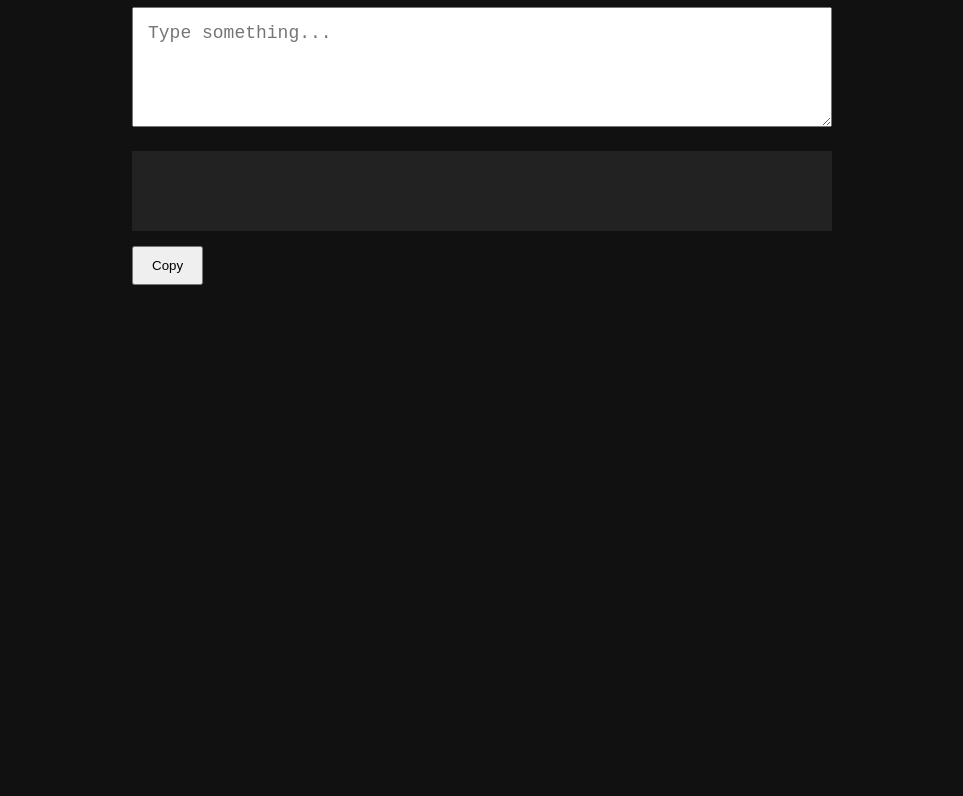
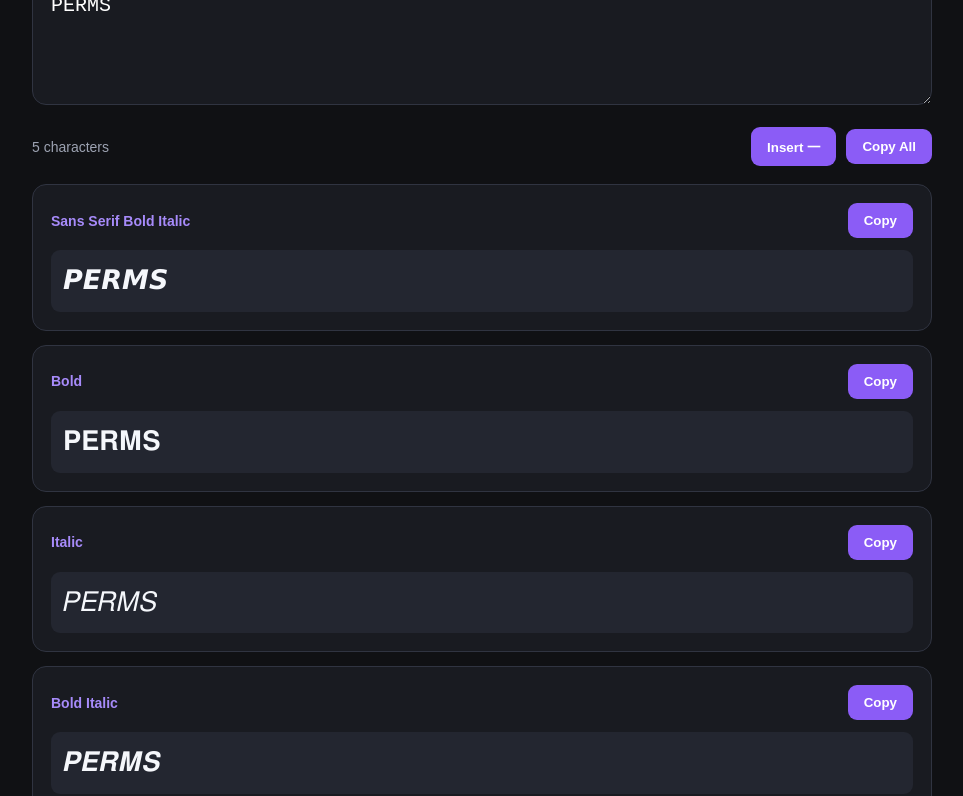
Before and after one commit to micvault/fontgen, a plain HTML site: page index.html in a window 1280 px wide. Shown: the part 154-950 px from the top of the page, without its empty margins (158-1121 px from the left). Before the commit the page ends 800 px from the top, so only its background shows below. Drawn offline with Linux system fonts and the light colour scheme.

Commit message:
Update index.html

```diff
--- a/index.html
+++ b/index.html
@@ -3,89 +3,329 @@
 <head>
   <meta charset="UTF-8">
   <meta name="viewport" content="width=device-width, initial-scale=1.0">
-  <title>𝙋𝙀𝙍𝙈𝙎 Generator</title>
+  <title>Font Generator</title>
 
   <style>
+    :root {
+      --bg: #101114;
+      --panel: #191b21;
+      --panel-light: #232630;
+      --text: #f5f7fb;
+      --muted: #9da3b2;
+      --accent: #8b5cf6;
+      --accent-light: #a78bfa;
+      --border: #303441;
+    }
+
+    * {
+      box-sizing: border-box;
+    }
+
     body {
+      margin: 0;
+      padding: 32px 16px;
+      background: var(--bg);
+      color: var(--text);
       font-family: Arial, sans-serif;
-      background: #111;
-      color: white;
-      max-width: 700px;
-      margin: 60px auto;
-      padding: 20px;
+    }
+
+    .container {
+      max-width: 900px;
+      margin: auto;
+    }
+
+    header {
+      text-align: center;
+      margin-bottom: 28px;
+    }
+
+    h1 {
+      margin: 0 0 8px;
+      font-size: 38px;
+    }
+
+    header p {
+      color: var(--muted);
+      margin: 0;
     }
 
     textarea {
       width: 100%;
-      height: 120px;
-      padding: 15px;
-      font-size: 18px;
-      box-sizing: border-box;
+      min-height: 130px;
+      padding: 18px;
+      border: 1px solid var(--border);
+      border-radius: 14px;
+      outline: none;
       resize: vertical;
+      background: var(--panel);
+      color: white;
+      font-size: 20px;
     }
 
-    #output {
-      margin-top: 20px;
-      padding: 20px;
-      min-height: 40px;
-      background: #222;
-      font-size: 32px;
-      word-wrap: break-word;
+    textarea:focus {
+      border-color: var(--accent);
+    }
+
+    .toolbar {
+      display: flex;
+      justify-content: flex-end;
+      align-items: center;
+      gap: 10px;
+      margin: 18px 0;
+      flex-wrap: wrap;
+    }
+
+    .counter {
+      color: var(--muted);
+      font-size: 14px;
+      margin-right: auto;
     }
 
     button {
-      margin-top: 15px;
-      padding: 10px 18px;
+      border: 0;
+      border-radius: 9px;
+      padding: 10px 16px;
+      background: var(--accent);
+      color: white;
       cursor: pointer;
+      font-weight: bold;
+    }
+
+    button:hover {
+      background: var(--accent-light);
+    }
+
+    .styles {
+      display: grid;
+      gap: 14px;
+    }
+
+    .style-card {
+      padding: 18px;
+      border: 1px solid var(--border);
+      border-radius: 14px;
+      background: var(--panel);
+    }
+
+    .style-header {
+      display: flex;
+      justify-content: space-between;
+      align-items: center;
+      gap: 12px;
+      margin-bottom: 12px;
+    }
+
+    .style-name {
+      color: var(--accent-light);
+      font-size: 14px;
+      font-weight: bold;
+    }
+
+    .result {
+      min-height: 42px;
+      padding: 12px;
+      border-radius: 9px;
+      background: var(--panel-light);
+      font-size: 27px;
+      overflow-wrap: anywhere;
+      line-height: 1.4;
+    }
+
+    .empty {
+      color: var(--muted);
+    }
+
+    @media (max-width: 600px) {
+      h1 {
+        font-size: 30px;
+      }
+
+      .result {
+        font-size: 22px;
+      }
     }
   </style>
 </head>
 
 <body>
-  <h1>𝙋𝙀𝙍𝙈𝙎 Generator</h1>
+  <main class="container">
+    <header>
+      <h1>Font Generator</h1>
+      <p>Type something below and choose your favorite style.</p>
+    </header>
 
-  <textarea id="input" placeholder="Type something..."></textarea>
+    <textarea id="input" placeholder="Type your text here...">PERMS</textarea>
 
-  <div id="output"></div>
+    <div class="toolbar">
+      <span class="counter" id="counter">5 characters</span>
+      <button onclick="insertSymbol()">Insert 一</button>
+      <button onclick="copyAll()">Copy All</button>
+    </div>
 
-  <button onclick="copyText()">Copy</button>
+    <section class="styles" id="styles"></section>
+  </main>
 
   <script>
     const input = document.getElementById("input");
-    const output = document.getElementById("output");
+    const stylesContainer = document.getElementById("styles");
+    const counter = document.getElementById("counter");
 
-    function convertText(text) {
+    const styles = [
+      {
+        name: "Sans Serif Bold Italic",
+        convert: text => convertUnicode(text, 0x1D63C, 0x1D656, 0x1D7EC)
+      },
+      {
+        name: "Bold",
+        convert: text => convertUnicode(text, 0x1D400, 0x1D41A, 0x1D7CE)
+      },
+      {
+        name: "Italic",
+        convert: text => convertUnicode(text, 0x1D434, 0x1D44E, null)
+      },
+      {
+        name: "Bold Italic",
+        convert: text => convertUnicode(text, 0x1D468, 0x1D482, null)
+      },
+      {
+        name: "Sans Serif",
+        convert: text => convertUnicode(text, 0x1D5A0, 0x1D5BA, null)
+      },
+      {
+        name: "Sans Serif Italic",
+        convert: text => convertUnicode(text, 0x1D608, 0x1D622, null)
+      },
+      {
+        name: "Sans Serif Bold",
+        convert: text => convertUnicode(text, 0x1D5D4, 0x1D5EE, 0x1D7EC)
+      },
+      {
+        name: "Monospace",
+        convert: text => convertUnicode(text, 0x1D670, 0x1D68A, 0x1D7F6)
+      },
+      {
+        name: "Circled",
+        convert: text => convertCircled(text)
+      },
+      {
+        name: "Small Caps",
+        convert: text => convertSmallCaps(text)
+      }
+    ];
+
+    function convertUnicode(text, upperStart, lowerStart, digitStart) {
       return [...text].map(char => {
         const code = char.codePointAt(0);
 
-        // Uppercase letters
         if (code >= 65 && code <= 90) {
-          return String.fromCodePoint(0x1D63C + (code - 65));
+          return String.fromCodePoint(upperStart + code - 65);
         }
 
-        // Lowercase letters
         if (code >= 97 && code <= 122) {
-          return String.fromCodePoint(0x1D656 + (code - 97));
+          return String.fromCodePoint(lowerStart + code - 97);
         }
 
-        // Numbers
-        if (code >= 48 && code <= 57) {
-          return String.fromCodePoint(0x1D7EC + (code - 48));
+        if (digitStart && code >= 48 && code <= 57) {
+          return String.fromCodePoint(digitStart + code - 48);
         }
 
-        // Keep spaces and symbols unchanged
         return char;
       }).join("");
     }
 
-    input.addEventListener("input", () => {
-      output.textContent = convertText(input.value);
-    });
+    function convertCircled(text) {
+      return [...text].map(char => {
+        const code = char.toUpperCase().charCodeAt(0);
 
-    function copyText() {
-      navigator.clipboard.writeText(output.textContent);
-      alert("Copied!");
+        if (code >= 65 && code <= 90) {
+          return String.fromCodePoint(0x24B6 + code - 65);
+        }
+
+        if (code >= 49 && code <= 57) {
+          return String.fromCodePoint(0x2460 + code - 49);
+        }
+
+        if (char === "0") {
+          return "⓪";
+        }
+
+        return char;
+      }).join("");
     }
+
+    function convertSmallCaps(text) {
+      const smallCaps = {
+        a: "ᴀ", b: "ʙ", c: "ᴄ", d: "ᴅ", e: "ᴇ",
+        f: "ꜰ", g: "ɢ", h: "ʜ", i: "ɪ", j: "ᴊ",
+        k: "ᴋ", l: "ʟ", m: "ᴍ", n: "ɴ", o: "ᴏ",
+        p: "ᴘ", q: "ǫ", r: "ʀ", s: "ꜱ", t: "ᴛ",
+        u: "ᴜ", v: "ᴠ", w: "ᴡ", x: "ˣ", y: "ʏ", z: "ᴢ"
+      };
+
+      return [...text].map(char => {
+        return smallCaps[char.toLowerCase()] || char;
+      }).join("");
+    }
+
+    function insertSymbol() {
+      const symbol = "一";
+      const start = input.selectionStart;
+      const end = input.selectionEnd;
+
+      input.value =
+        input.value.slice(0, start) +
+        symbol +
+        input.value.slice(end);
+
+      input.focus();
+
+      const newPosition = start + symbol.length;
+      input.setSelectionRange(newPosition, newPosition);
+
+      render();
+    }
+
+    function render() {
+      const text = input.value;
+
+      counter.textContent =
+        `${text.length} character${text.length === 1 ? "" : "s"}`;
+
+      stylesContainer.innerHTML = styles.map((style, index) => {
+        const result = text
+          ? style.convert(text)
+          : '<span class="empty">Your converted text will appear here...</span>';
+
+        return `
+          <article class="style-card">
+            <div class="style-header">
+              <span class="style-name">${style.name}</span>
+              <button onclick="copyStyle(${index})">Copy</button>
+            </div>
+
+            <div class="result" id="result-${index}">
+              ${result}
+            </div>
+          </article>
+        `;
+      }).join("");
+    }
+
+    function copyStyle(index) {
+      navigator.clipboard.writeText(styles[index].convert(input.value));
+    }
+
+    function copyAll() {
+      const text = styles
+        .map(style => `${style.name}: ${style.convert(input.value)}`)
+        .join("\n");
+
+      navigator.clipboard.writeText(text);
+    }
+
+    input.addEventListener("input", render);
+
+    render();
   </script>
 </body>
 </html>
```
